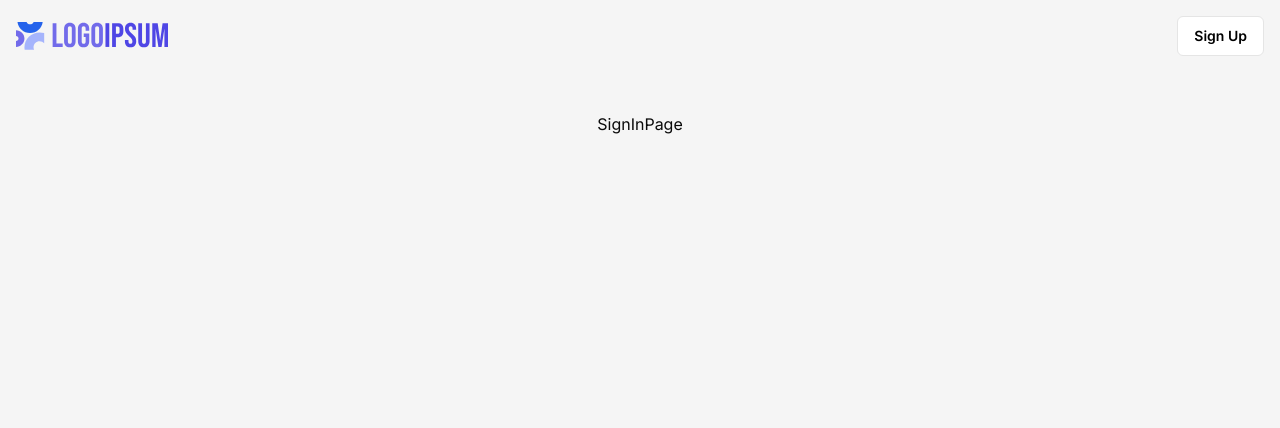
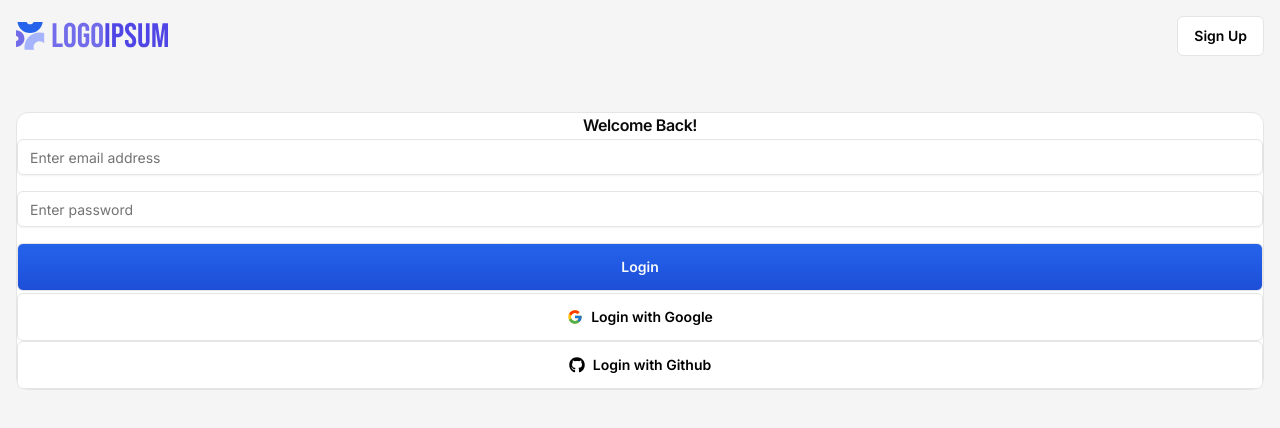
Before and after one commit to Rohitsonare/Jira-clone, a Next.js app: page /sign-in in a window 1280 px wide. Shown: the top 428 px of the page. Built offline with nearby package versions, Linux system fonts and the light colour scheme.

Commit message:
Refactor SignInPage to use SignInCard component

```diff
--- a/app/(auth)/sign-in/page.tsx
+++ b/app/(auth)/sign-in/page.tsx
@@ -1,9 +1,10 @@
+"use client";
+
+import { SignInCard } from "@/feauters/auth/components/sign-in-card";
+
 const SignInPage = () =>{
-    return(
-        <div>
-            SignInPage
-        </div>
-    );
-};
+    return <SignInCard/>
+}
+
 
 export default SignInPage;
```
